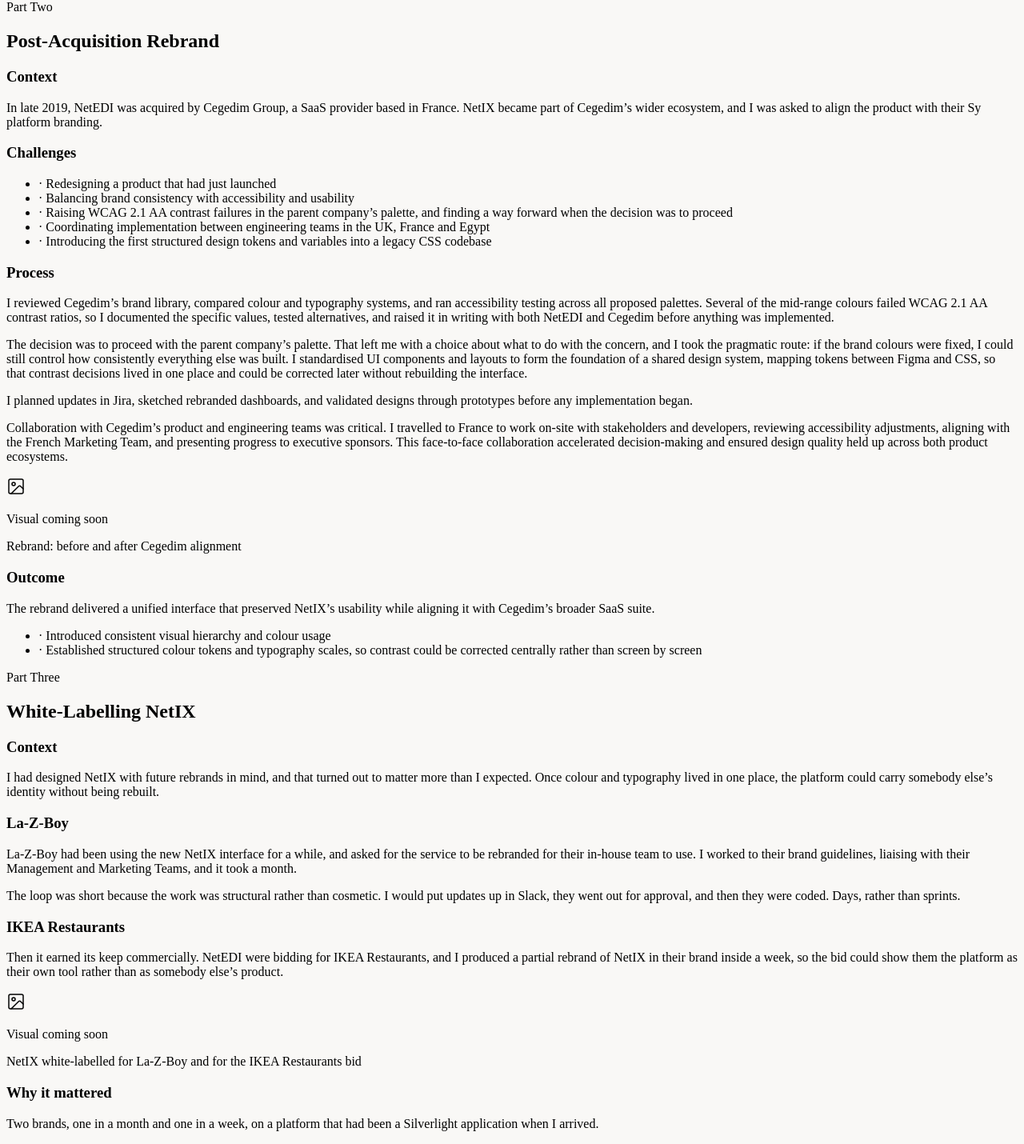
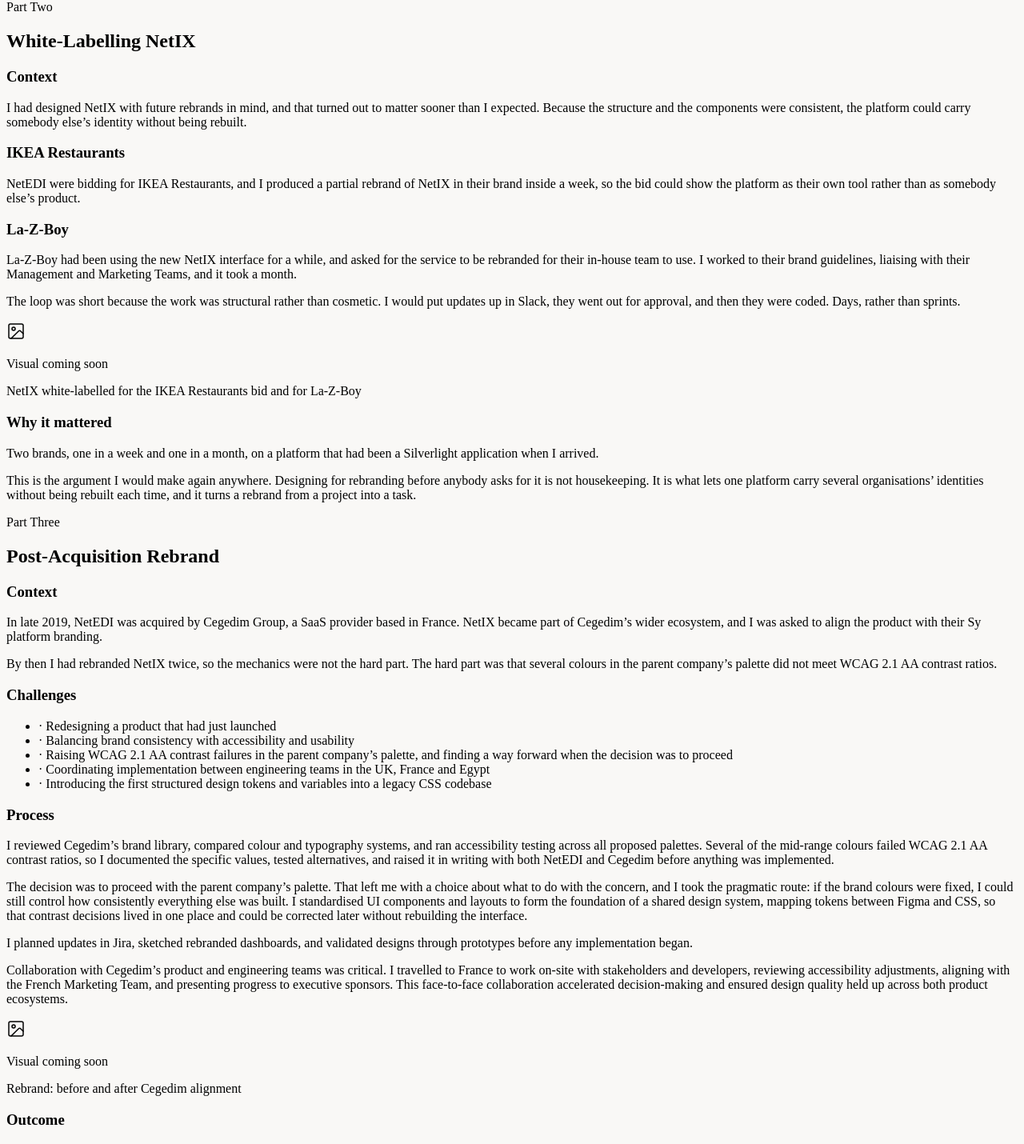
Before and after one commit to jadeparrish/portfolio, a Next.js app: page /work/netix in a window 1280 px wide. Shown: the part 1700-3130 px from the top of the page at 80% size. Built offline with nearby package versions, Linux system fonts and the light colour scheme.

Commit message:
Update page.js

```diff
--- a/app/work/netix/page.js
+++ b/app/work/netix/page.js
@@ -200,10 +200,77 @@ export default function NetIXCaseStudy() {
           </div>
         </section>
 
-        {/* Part 2: Post-Acquisition Rebrand */}
+        {/* Part 2: White-labelling */}
         <section className="py-12 border-b border-neutral-200/80">
           <p className="text-xs uppercase tracking-[0.2em] font-medium text-[#8D6553] mb-2">
             Part Two
+          </p>
+          <h2 className="text-2xl sm:text-3xl font-serif text-neutral-900 mb-10">
+            White-Labelling NetIX
+          </h2>
+
+          <div className="space-y-10">
+            <div>
+              <SubLabel>Context</SubLabel>
+              <p className="text-neutral-700 text-[17px] sm:text-[18px] leading-[1.75]">
+                I had designed NetIX with future rebrands in mind, and that turned out to
+                matter sooner than I expected. Because the structure and the components
+                were consistent, the platform could carry somebody else&rsquo;s identity
+                without being rebuilt.
+              </p>
+            </div>
+
+            <div>
+              <SubLabel>IKEA Restaurants</SubLabel>
+              <p className="text-neutral-700 text-[17px] sm:text-[18px] leading-[1.75]">
+                NetEDI were bidding for IKEA Restaurants, and I produced a partial
+                rebrand of NetIX in their brand inside a week, so the bid could show the
+                platform as their own tool rather than as somebody else&rsquo;s product.
+              </p>
+            </div>
+
+            <div>
+              <SubLabel>La-Z-Boy</SubLabel>
+              <div className="space-y-4 text-neutral-700 text-[17px] sm:text-[18px] leading-[1.75]">
+                <p>
+                  La-Z-Boy had been using the new NetIX interface for a while, and asked
+                  for the service to be rebranded for their in-house team to use. I
+                  worked to their brand guidelines, liaising with their Management and
+                  Marketing Teams, and it took a month.
+                </p>
+                <p>
+                  The loop was short because the work was structural rather than
+                  cosmetic. I would put updates up in Slack, they went out for approval,
+                  and then they were coded. Days, rather than sprints.
+                </p>
+              </div>
+
+              <ImagePlaceholder tint="bg-[#E7E2DC]" caption="NetIX white-labelled for the IKEA Restaurants bid and for La-Z-Boy" />
+            </div>
+
+            <div>
+              <SubLabel>Why it mattered</SubLabel>
+              <div className="space-y-4 text-neutral-700 text-[17px] sm:text-[18px] leading-[1.75]">
+                <p>
+                  Two brands, one in a week and one in a month, on a platform that had
+                  been a Silverlight application when I arrived.
+                </p>
+                <p>
+                  This is the argument I would make again anywhere. Designing for
+                  rebranding before anybody asks for it is not housekeeping. It is what
+                  lets one platform carry several organisations&rsquo; identities without
+                  being rebuilt each time, and it turns a rebrand from a project into a
+                  task.
+                </p>
+              </div>
+            </div>
+          </div>
+        </section>
+
+        {/* Part 3: Post-Acquisition Rebrand */}
+        <section className="py-12 border-b border-neutral-200/80">
+          <p className="text-xs uppercase tracking-[0.2em] font-medium text-[#8D6553] mb-2">
+            Part Three
           </p>
           <h2 className="text-2xl sm:text-3xl font-serif text-neutral-900 mb-10">
             Post-Acquisition Rebrand
@@ -212,12 +279,19 @@ export default function NetIXCaseStudy() {
           <div className="space-y-10">
             <div>
               <SubLabel>Context</SubLabel>
-              <p className="text-neutral-700 text-[17px] sm:text-[18px] leading-[1.75]">
-                In late 2019, NetEDI was acquired by Cegedim Group, a SaaS
-                provider based in France. NetIX became part
-                of Cegedim&rsquo;s wider ecosystem, and I was asked to align the product
-                with their Sy platform branding.
-              </p>
+              <div className="space-y-4 text-neutral-700 text-[17px] sm:text-[18px] leading-[1.75]">
+                <p>
+                  In late 2019, NetEDI was acquired by Cegedim Group, a SaaS
+                  provider based in France. NetIX became part
+                  of Cegedim&rsquo;s wider ecosystem, and I was asked to align the product
+                  with their Sy platform branding.
+                </p>
+                <p>
+                  By then I had rebranded NetIX twice, so the mechanics were not the hard
+                  part. The hard part was that several colours in the parent
+                  company&rsquo;s palette did not meet WCAG 2.1 AA contrast ratios.
+                </p>
+              </div>
             </div>
 
             <div>
@@ -283,74 +357,6 @@ export default function NetIXCaseStudy() {
           </div>
         </section>
 
-        {/* Part 3: White-labelling */}
-        <section className="py-12 border-b border-neutral-200/80">
-          <p className="text-xs uppercase tracking-[0.2em] font-medium text-[#8D6553] mb-2">
-            Part Three
-          </p>
-          <h2 className="text-2xl sm:text-3xl font-serif text-neutral-900 mb-10">
-            White-Labelling NetIX
-          </h2>
-
-          <div className="space-y-10">
-            <div>
-              <SubLabel>Context</SubLabel>
-              <p className="text-neutral-700 text-[17px] sm:text-[18px] leading-[1.75]">
-                I had designed NetIX with future rebrands in mind, and that turned out to
-                matter more than I expected. Once colour and typography lived in one
-                place, the platform could carry somebody else&rsquo;s identity without
-                being rebuilt.
-              </p>
-            </div>
-
-            <div>
-              <SubLabel>La-Z-Boy</SubLabel>
-              <div className="space-y-4 text-neutral-700 text-[17px] sm:text-[18px] leading-[1.75]">
-                <p>
-                  La-Z-Boy had been using the new NetIX interface for a while, and asked
-                  for the service to be rebranded for their in-house team to use. I
-                  worked to their brand guidelines, liaising with their Management and
-                  Marketing Teams, and it took a month.
-                </p>
-                <p>
-                  The loop was short because the work was structural rather than
-                  cosmetic. I would put updates up in Slack, they went out for approval,
-                  and then they were coded. Days, rather than sprints.
-                </p>
-              </div>
-            </div>
-
-            <div>
-              <SubLabel>IKEA Restaurants</SubLabel>
-              <p className="text-neutral-700 text-[17px] sm:text-[18px] leading-[1.75]">
-                Then it earned its keep commercially. NetEDI were bidding for IKEA
-                Restaurants, and I produced a partial rebrand of NetIX in their brand
-                inside a week, so the bid could show them the platform as their own tool
-                rather than as somebody else&rsquo;s product.
-              </p>
-
-              <ImagePlaceholder tint="bg-[#E7E2DC]" caption="NetIX white-labelled for La-Z-Boy and for the IKEA Restaurants bid" />
-            </div>
-
-            <div>
-              <SubLabel>Why it mattered</SubLabel>
-              <div className="space-y-4 text-neutral-700 text-[17px] sm:text-[18px] leading-[1.75]">
-                <p>
-                  Two brands, one in a month and one in a week, on a platform that had
-                  been a Silverlight application when I arrived.
-                </p>
-                <p>
-                  This is the argument I would make again anywhere. The token and
-                  accessibility work was not housekeeping, and it was not only about the
-                  screens it fixed. It is what let one platform carry several
-                  organisations&rsquo; identities without being rebuilt each time, and it
-                  turned a rebrand from a project into a task.
-                </p>
-              </div>
-            </div>
-          </div>
-        </section>
-
         {/* Reflection */}
         <section className="py-12 border-b border-neutral-200/80">
           <SectionLabel>Reflection</SectionLabel>
```
